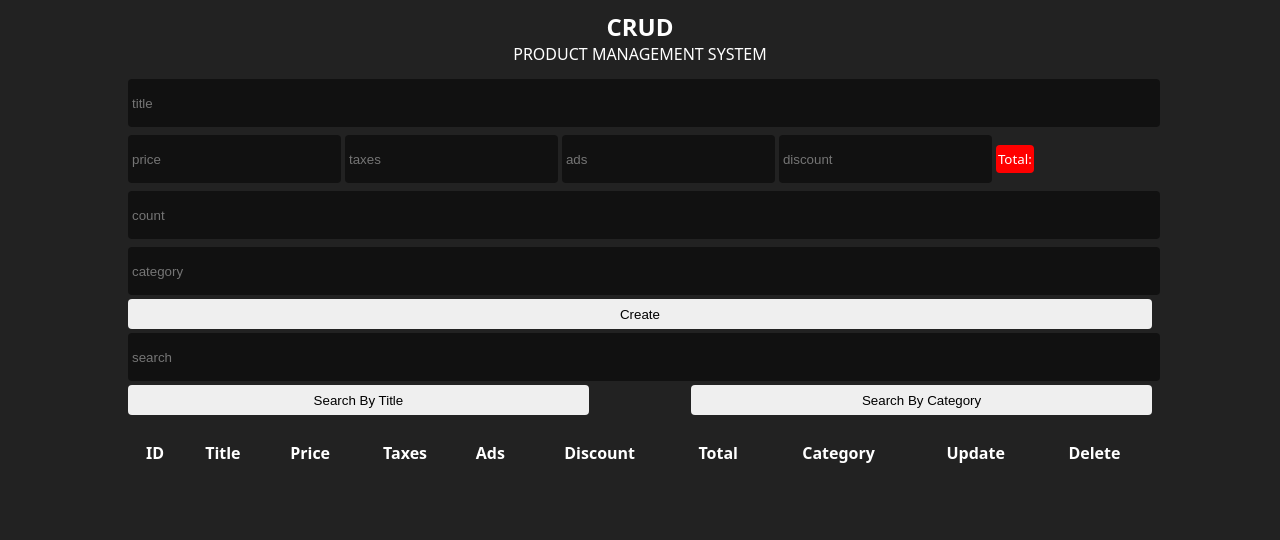
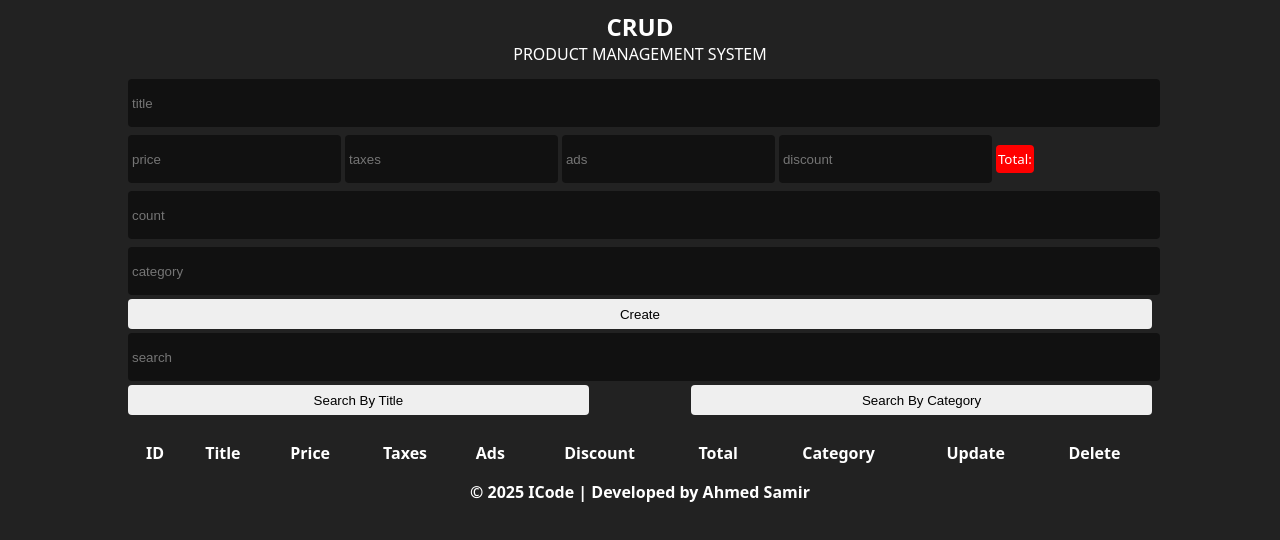
Before and after one commit to Ahmed-iCode/CRUD-Product-Management-System, a plain HTML site: page index.html in a window 1280 px wide. Drawn offline with Linux system fonts and the light colour scheme.

Commit message:
Updated index.html and style.css

```diff
--- a/index.html
+++ b/index.html
@@ -4,7 +4,7 @@
     <meta charset="UTF-8">
     <meta name="viewport" content="width=device-width, initial-scale=1.0">
     <link rel="stylesheet" href="style.css">
-    <title>Document</title>
+    <title>CRUD System</title>
 </head>
 <body>
     <div class="crud">
@@ -50,6 +50,7 @@
             </table>
         </div>
     </div>
+    <p id="ahmed">&copy 2025 ICode | Developed by Ahmed Samir</p>
 <script src="main.js"></script>
 </body>
 </html>
--- a/style.css
+++ b/style.css
@@ -78,3 +78,9 @@ table th{
 th, td{
     padding: 5px;
 }
+#ahmed{
+    display: flex;
+    justify-content: center;
+    font-weight: bold;
+    padding-bottom: 10px;
+}
```
